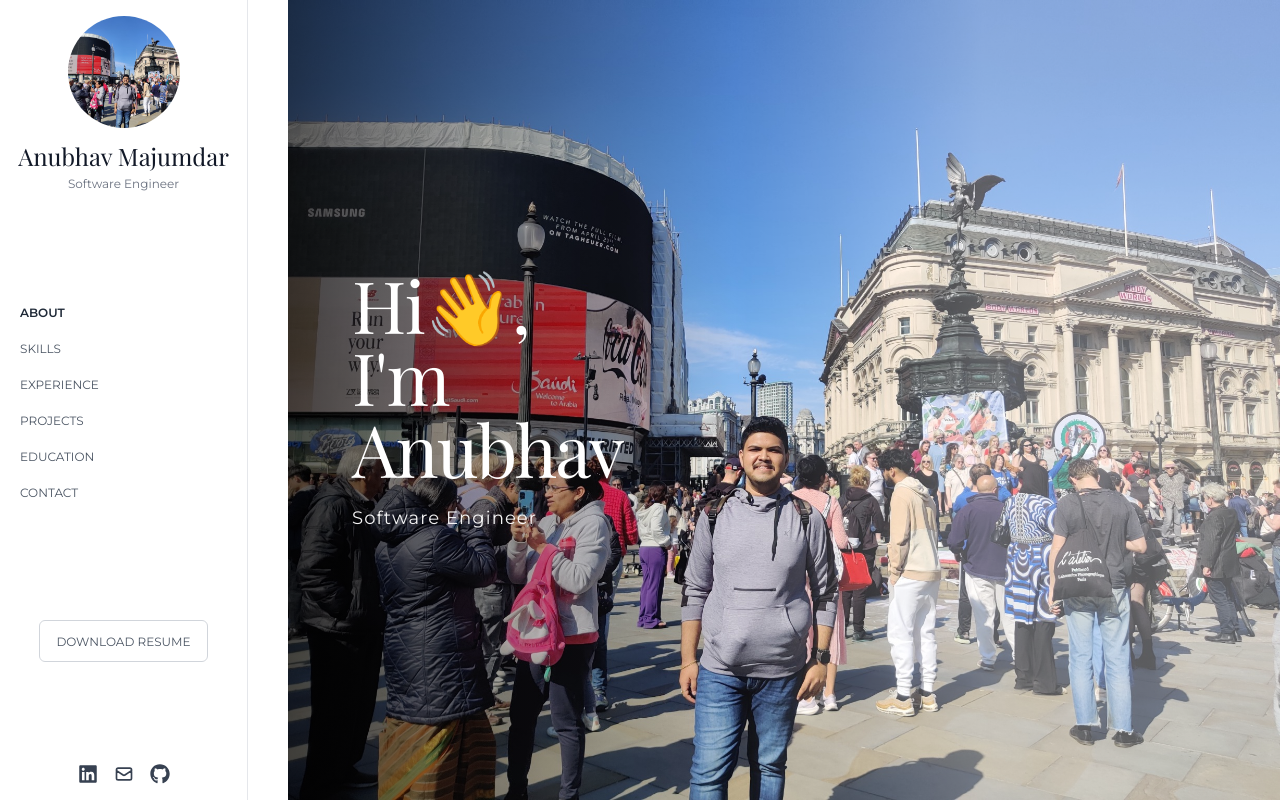
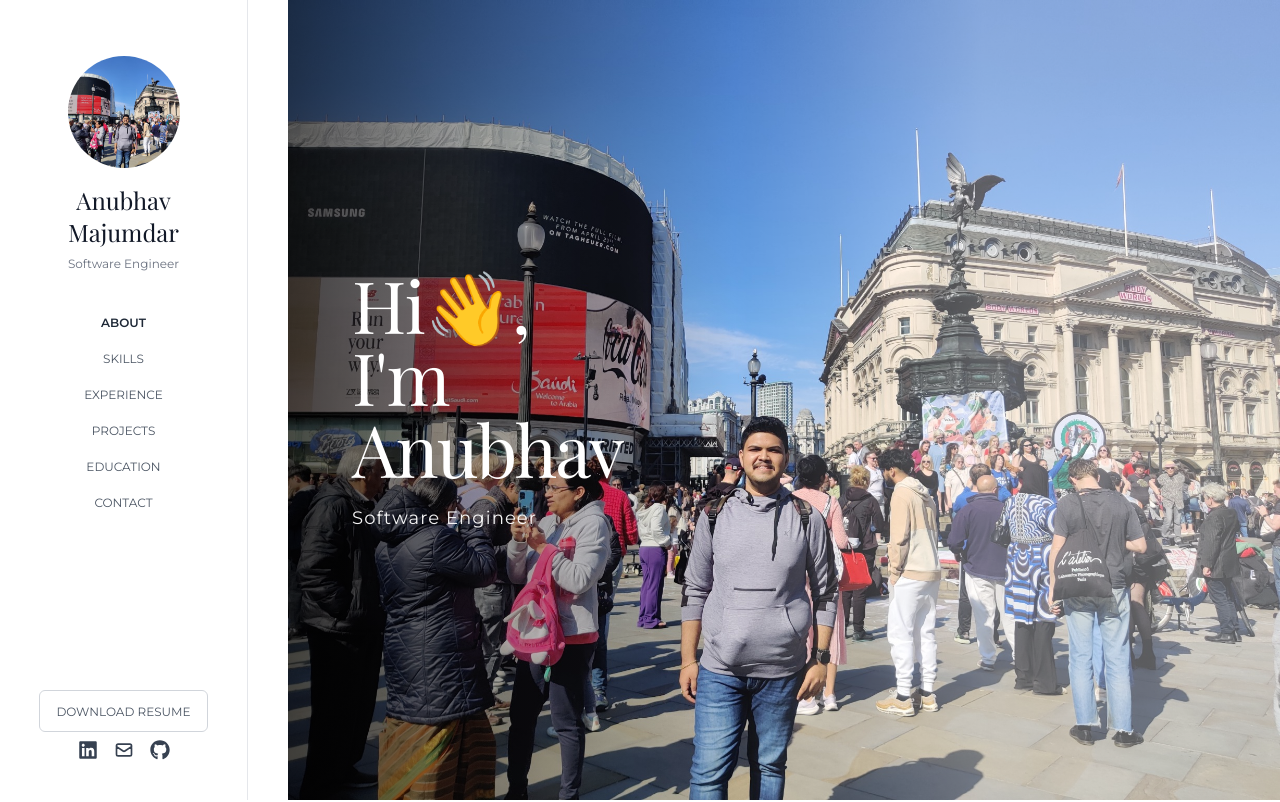
Before and after one commit to anubhav217/Anubhav-Portfolio, a React (Vite) app: page / in a window 1280 px wide. Shown: the top 802 px of the page. Built offline with nearby package versions, Linux system fonts and the light colour scheme.

Commit message:
Sidebar modifications

```diff
--- a/src/components/Sidebar.jsx
+++ b/src/components/Sidebar.jsx
@@ -101,28 +101,28 @@ export default function Sidebar() {
 
   return (
     <aside
-      className="w-64 max-w-[15.5rem] h-screen fixed left-0 top-0 border-r border-gray-200 p-4 flex flex-col justify-between overflow-hidden"
+      className="w-64 max-w-[15.5rem] h-screen fixed left-0 top-0 border-r border-gray-200 p-6 flex flex-col overflow-hidden"
       aria-label="Sidebar"
     >
-      <div className="flex-shrink-0 flex flex-col items-center text-center" style={{ minHeight: 0 }}>
+      <div className="flex-shrink-0 flex flex-col items-center text-center pt-8" style={{ minHeight: 0 }}>
         <img
           src="/assets/profile.jpg"
           alt="Anubhav Majumdar"
           className="w-24 h-24 md:w-28 md:h-28 rounded-full object-cover shadow-sm ring-2 ring-white"
           style={{ display: "block", margin: "0 auto" }}
         />
-        <h1 className="mt-3 text-lg md:text-xl lg:text-2xl font-serif text-gray-900 leading-tight">
+        <h1 className="mt-4 text-lg md:text-xl lg:text-2xl font-serif text-gray-900 leading-tight">
           Anubhav Majumdar
         </h1>
-        <p className="mt-1 text-[11px] md:text-xs text-gray-500">Software Engineer</p>
+        <p className="mt-2 text-[11px] md:text-xs text-gray-500">Software Engineer</p>
       </div>
 
-      <nav className="mt-2" aria-label="Primary">
-        <ul className="w-full">
+      <nav className="mt-8" aria-label="Primary">
+        <ul className="w-full flex flex-col items-center">
           {NAV.map(({ id, label }) => {
             const isActive = isActiveFor(id);
             return (
-              <li key={id} className="relative">
+              <li key={id} className="relative w-full">
                 {isActive && (
                   <motion.span
                     layoutId="sidebar-active"
@@ -134,7 +134,7 @@ export default function Sidebar() {
                   type="button"
                   data-target={id}
                   onClick={() => handleClick(id)}
-                  className={`relative z-10 w-full text-left px-1 py-[6px] rounded transition-colors duration-150 ${
+                  className={`relative z-10 w-full text-center px-1 py-[6px] rounded transition-colors duration-150 ${
                     isActive ? "text-accent font-semibold" : "text-gray-600 hover:text-gray-900"
                   }`}
                 >
@@ -146,8 +146,9 @@ export default function Sidebar() {
         </ul>
       </nav>
 
+      <div className="mt-auto flex flex-col gap-2">
         {/* Download CV Button */}
-      <div className="mt-4 w-full flex justify-center">
+        <div className="w-full flex justify-center">
           <a
             href="/assets/resume.pdf"
             target="_blank"
@@ -170,8 +171,7 @@ export default function Sidebar() {
           </a>
         </div>
 
-      <div className="mt-2 flex-shrink-0 w-full">
-        <div className="w-full flex items-center justify-center gap-4 text-gray-700">
+        <div className="w-full flex items-center justify-center gap-4 text-gray-700 pb-4">
           <a
             href="https://www.linkedin.com/in/anubhav-majumdar/"
             target="_blank"
```
Lines whose indentation alone changed are shown as unchanged.
